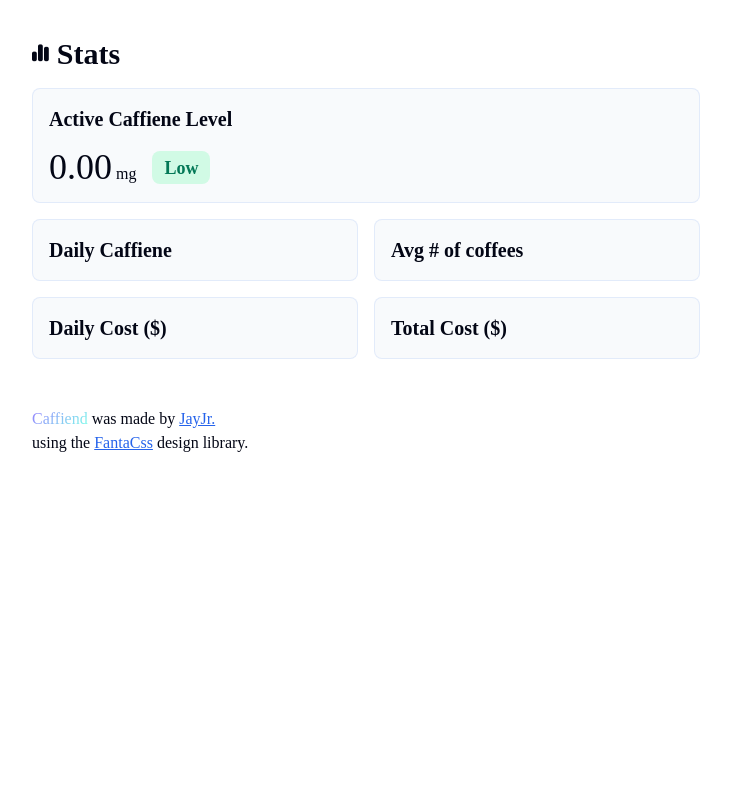
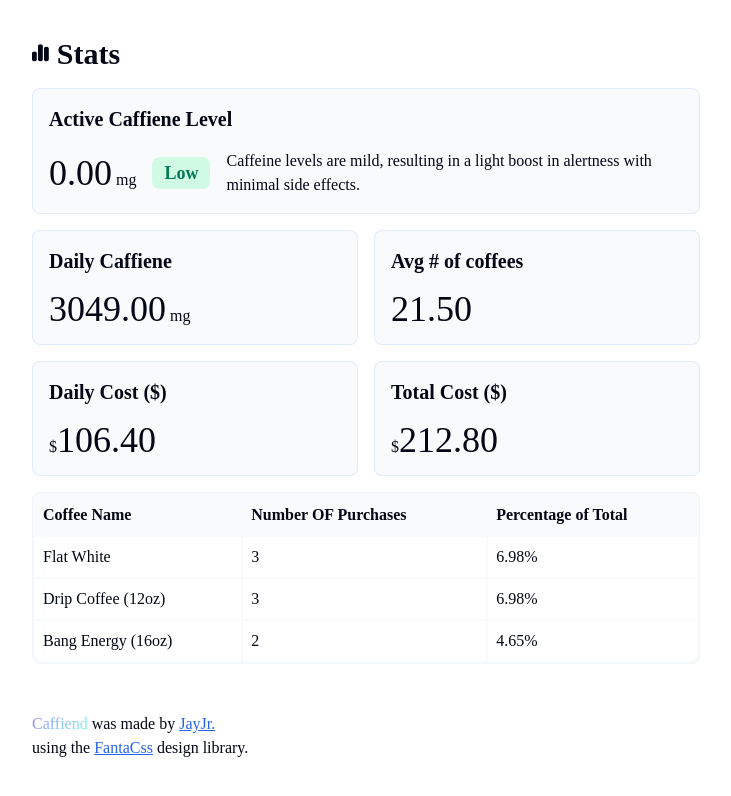
Before and after one commit to JayTheCoder77/firebase-coffee-tracker, a React (Vite) app: page / in a window 1280 px wide. Shown: the part 1077-1873 px from the top of the page, without its empty margins (274-1005 px from the left). Before the commit the page ends 1580 px from the top, so only its background shows below. Built offline with nearby package versions, Linux system fonts and the light colour scheme; a web font is replaced by a local one.

Commit message:
21 march 2025 5:59:00

```diff
--- a/src/components/Stats.jsx
+++ b/src/components/Stats.jsx
@@ -1,4 +1,4 @@
-import { calculateCoffeeStats, calculateCurrentCaffeineLevel, coffeeConsumptionHistory , statusLevels} from "../utils"
+import { calculateCoffeeStats, calculateCurrentCaffeineLevel, coffeeConsumptionHistory , getTopThreeCoffees, statusLevels} from "../utils"
 
 function StatCard(props){
     const {lg, title, children} = props
@@ -11,14 +11,11 @@
 }
 
 export default function Stats(){
-    const stats = {
-        daily_caffiene:240,
-        daily_cost : 6.8,
-        average_coffees : 2.3,
-        total_cost : 220,
+    const stats = calculateCoffeeStats(coffeeConsumptionHistory)
+    const caffeineLevel =  calculateCurrentCaffeineLevel(coffeeConsumptionHistory)
 
-    }
-    const caffeineLevel =  calculateCurrentCaffeineLevel(coffeeConsumptionHistory)
+    const warningLevel = caffeineLevel < statusLevels['low'].maxLevel ? 'low' :
+        caffeineLevel < statusLevels['moderate'].maxLevel ? 'moderate' : 'high'
     return(
         <>
          <div className="section-header">
@@ -30,14 +27,43 @@
                 <div className="status">
                     <p><span className="stat-text">{caffeineLevel}</span>mg</p>
                     <p>
-                        <h5 style={{color : statusLevels['low'].color , background : statusLevels['low'].background}}>Low</h5>
+                        <h5 style={{color : statusLevels[warningLevel].color , background : statusLevels[warningLevel].background}}>Low</h5>
                     </p>
+                    <p>{statusLevels[warningLevel].description}</p>
                 </div>
             </StatCard>
-            <StatCard title = "Daily Caffiene"></StatCard>
-            <StatCard title = "Avg # of coffees"></StatCard>
-            <StatCard title = "Daily Cost ($)"></StatCard>
-            <StatCard title = "Total Cost ($)"></StatCard>
+            <StatCard title = "Daily Caffiene">
+                <p><span className="stat-text">{stats.daily_caffeine}</span>mg</p>
+            </StatCard>
+            <StatCard title = "Avg # of coffees">
+            <p><span className="stat-text">{stats.average_coffees}</span></p>
+            </StatCard>
+            <StatCard title = "Daily Cost ($)">
+            <p>$<span className="stat-text">{stats.daily_cost}</span></p>
+            </StatCard>
+            <StatCard title = "Total Cost ($)">
+            <p>$<span className="stat-text">{stats.total_cost}</span></p>
+            </StatCard>
+            <table className="stat-table">
+                <thead>
+                    <tr>
+                        <th>Coffee Name</th>
+                        <th>Number OF Purchases</th>
+                        <th>Percentage of Total</th>
+                    </tr>
+                </thead>
+                <tbody>
+                    {getTopThreeCoffees(coffeeConsumptionHistory).map((coffee ,coffeeIndex) => {
+                        return(
+                            <tr key={coffeeIndex}>
+                                <td>{coffee.coffeeName}</td>
+                                <td>{coffee.count}</td>
+                                <td>{coffee.percentage}</td>
+                            </tr>
+                        )
+                    })}
+                </tbody>
+            </table>
          </div>
         </>
     )
```
